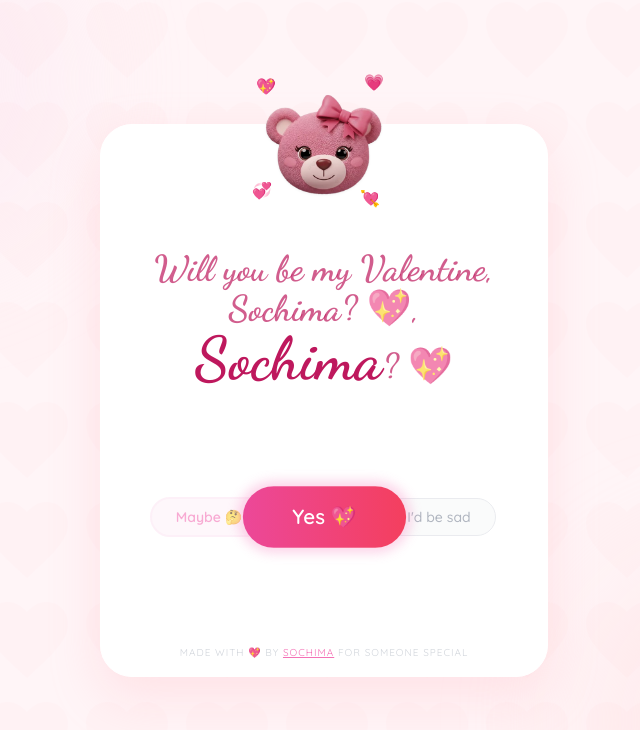
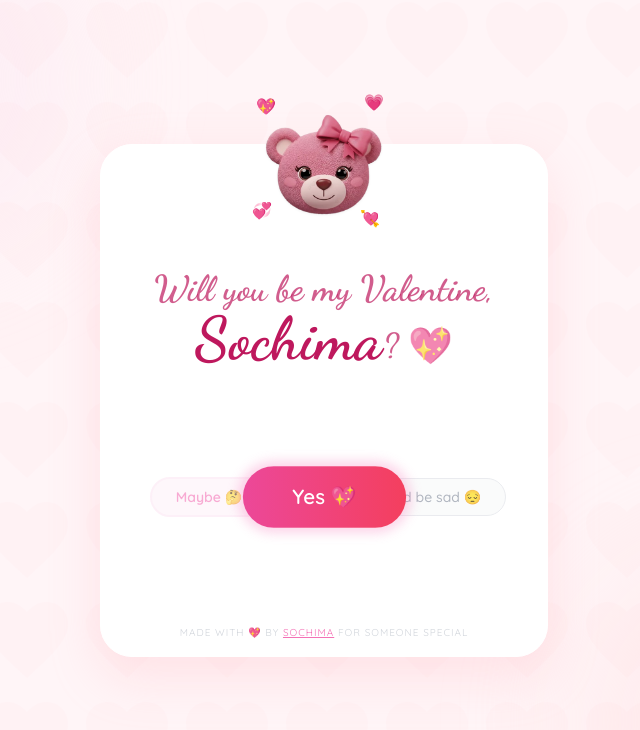
Before and after one commit to sochiicodes/be-my-val, a React (Vite) app: page / in a window 1280 px wide. Shown: the top 730 px of the page, without its empty margins (316-956 px from the left). Built offline with nearby package versions, Linux system fonts and the light colour scheme.

Commit message:
Added emojis to the dynamic button texts

```diff
--- a/config.ts
+++ b/config.ts
@@ -5,7 +5,7 @@
 export const GIRL_NAME = "Sochima";
 
 // The main question on the card
-export const QUESTION_TEXT = `Will you be my Valentine, ${GIRL_NAME}? 💖`;
+export const QUESTION_TEXT = `Will you be my Valentine`;
 
 // Text for the "Yes" button
 export const YES_TEXT = "Yes 💖";
@@ -17,16 +17,16 @@
 export const MAYBE_TEXT = "Maybe 🤔";
 
 // Sequence of texts for the "No" button as it moves
-export const NO_TEXTS = [
-  "I'd be sad",
-  "Don't break my heart",
-  "Sochii No",
-  "You wanna do this?",
-  "Don't click me"
+export const DYNAMIC_TEXTS = [
+  "I'd be sad 😔",
+  "Don't break my heart 💔",
+  "Sochii No ⛔",
+  "You wanna do this? 😭",
+  "Don't click ⚠️"
 ];
 
 // Message shown after clicking "Yes"
-export const SUCCESS_MESSAGE = "You blow my mind 🤯💘";
+export const SUCCESS_MESSAGE = "I Love U Ifenkili M 💓💖💝😘";
 
 // A celebratory image or GIF URL for the success state
 export const SUCCESS_IMAGE = "https://media4.giphy.com/media/v1.Y2lkPTc5MGI3NjExYmpocHk4bGY2dW55c2t6cmt1ZjV3bTJkcG1pYWNtNTY0bjJsNnkxYyZlcD12MV9pbnRlcm5hbF9naWZfYnlfaWQmY3Q9Zw/SYo1DFS8NLhhqzzjMU/giphy.gif";
--- a/src/components/ValentineCard.tsx
+++ b/src/components/ValentineCard.tsx
@@ -3,7 +3,7 @@
   QUESTION_TEXT,
   YES_TEXT,
   MAYBE_TEXT,
-  NO_TEXTS,
+  DYNAMIC_TEXTS,
   SUCCESS_MESSAGE,
   SUCCESS_IMAGE,
   YES_TOOLTIP,
@@ -22,7 +22,7 @@
   // Starting positions offset from the center so they don't overlap the 'Yes' button initially
   const [maybePos, setMaybePos] = useState({ x: -115, y: 0 });
   const [noPos, setNoPos] = useState({ x: 115, y: 0, rotate: 0, scale: 1 });
-  const [noTextIndex, setNoTextIndex] = useState(0);
+  const [dynamicTextIndex, setDynamicTextIndex] = useState(0);
   const [showTooltip, setShowTooltip] = useState(false);
   const cardRef = useRef<HTMLDivElement>(null);
 
@@ -96,7 +96,7 @@
   const handleNoInteraction = () => {
     const pos = getRandomPosition(true);
     setNoPos(pos);
-    setNoTextIndex((prev) => (prev + 1) % NO_TEXTS.length);
+    setDynamicTextIndex((prev) => (prev + 1) % DYNAMIC_TEXTS.length);
   };
 
   const handleYes = () => {
@@ -142,7 +142,7 @@
     <div
       ref={cardRef}
       style={{ cursor: customCursor }}
-      className="animate-entrance relative flex flex-col items-center justify-between p-10 pb-4 bg-white/95 backdrop-blur-sm rounded-[2rem] shadow-[0_20px_50px_rgba(255,182,193,0.3)] border border-white max-w-md w-full min-h-[400px] max-h-[70vh] text-center "
+      className="animate-entrance relative flex flex-col items-center justify-between p-10 pb-4 bg-white/95 backdrop-blur-sm rounded-[2rem] shadow-[0_20px_50px_rgba(255,182,193,0.3)] border border-white max-w-md w-full min-h-[400px] max-h-[75vh] text-center "
     >
       <div className="space-y-6 z-10 pointer-events-none">
         <div className="flex justify-center animate-float -mt-20">
@@ -212,7 +212,7 @@
           }}
           className="bg-gray-50 text-gray-400 border border-gray-200 font-medium py-2 px-6 rounded-full text-sm cursor-default whitespace-nowrap opacity-80 hover:opacity-100 z-10 select-none transition-opacity hover:shadow-md"
         >
-          {NO_TEXTS[noTextIndex]}
+          {DYNAMIC_TEXTS[dynamicTextIndex]}
         </button>
       </div>
 
```
